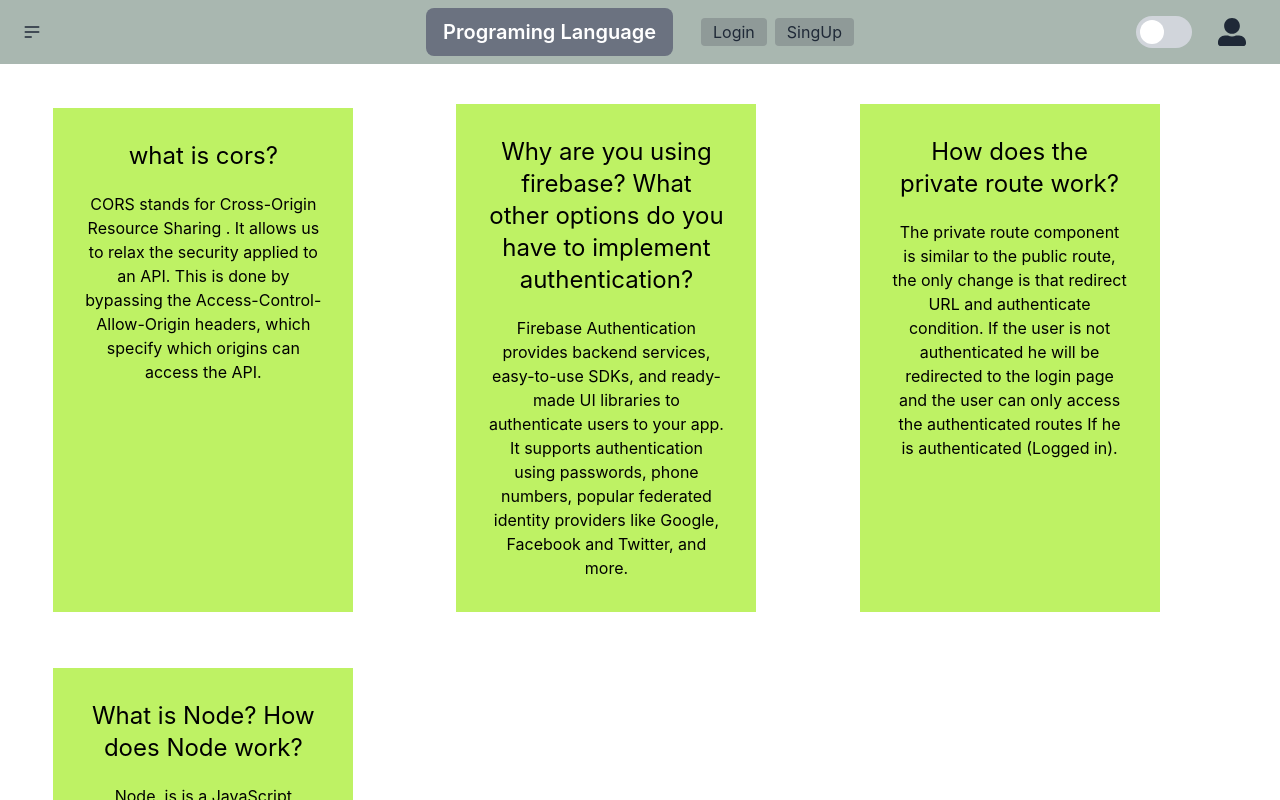
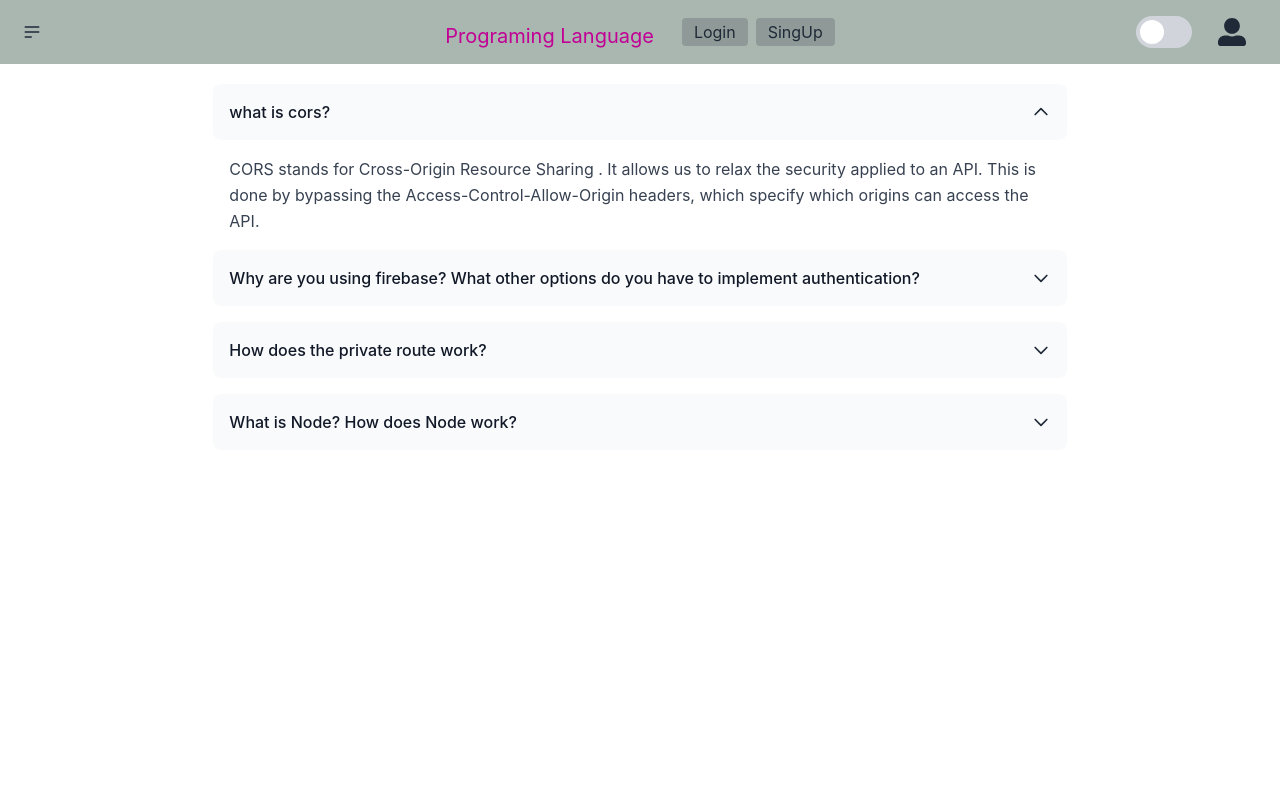
Before and after one commit to alow-akter/programing-language-client-10, a React (Create React App) app: page /blogs in a window 1280 px wide. Shown: the top 800 px of the page. Built offline with nearby package versions, Linux system fonts and the light colour scheme; no server answers.

Commit message:
authenticaiton part commit

```diff
--- a/src/All-Couse/Blogs/Blogs.js
+++ b/src/All-Couse/Blogs/Blogs.js
@@ -2,31 +2,125 @@ import React from 'react';
 
 const Blogs = () => {
     return (
-        <div className='grid lg:grid-cols-3 w-11/12 mx-auto gap-9 mt-5' >
-            <div className='text-center w-[300px] h-[400] bg-lime-300 p-8 text-black mt-6'>
-                <h1 className='text-2xl'>what is cors?</h1>
-                <p className='mt-5'>
+        <div className='lg:w-8/12 mx-auto gap-9 mt-5' >
+
+            <div class="space-y-4">
+                <details class="group" open>
+                    <summary
+                        class="flex cursor-pointer items-center justify-between rounded-lg bg-gray-50 p-4"
+                    >
+                        <h2 class="font-medium text-gray-900">
+                            what is cors?
+                        </h2>
+
+                        <svg
+                            class="ml-1.5 h-5 w-5 flex-shrink-0 transition duration-300 group-open:-rotate-180"
+                            xmlns="http://www.w3.org/2000/svg"
+                            fill="none"
+                            viewBox="0 0 24 24"
+                            stroke="currentColor"
+                        >
+                            <path
+                                stroke-linecap="round"
+                                stroke-linejoin="round"
+                                stroke-width="2"
+                                d="M19 9l-7 7-7-7"
+                            />
+                        </svg>
+                    </summary>
+
+                    <p class="mt-4 px-4 leading-relaxed text-gray-700">
                         CORS stands for Cross-Origin Resource Sharing . It allows us to relax the security applied to an API. This is done by bypassing the Access-Control-Allow-Origin headers, which specify which origins can access the API.
                     </p>
-            </div>
-            <div className='text-center w-[300px] h-[400] bg-lime-300 p-8  text-black mt-5'>
-                <h1 className='text-2xl'>Why are you using firebase? What other options do you have to implement authentication?</h1>
-                <p className='mt-5'>
+                </details>
+
+                <details class="group">
+                    <summary
+                        class="flex cursor-pointer items-center justify-between rounded-lg bg-gray-50 p-4"
+                    >
+                        <h2 class="font-medium text-gray-900">
+                            Why are you using firebase? What other options do you have to implement authentication?
+                        </h2>
+
+                        <svg
+                            class="ml-1.5 h-5 w-5 flex-shrink-0 transition duration-300 group-open:-rotate-180"
+                            xmlns="http://www.w3.org/2000/svg"
+                            fill="none"
+                            viewBox="0 0 24 24"
+                            stroke="currentColor"
+                        >
+                            <path
+                                stroke-linecap="round"
+                                stroke-linejoin="round"
+                                stroke-width="2"
+                                d="M19 9l-7 7-7-7"
+                            />
+                        </svg>
+                    </summary>
+
+                    <p class="mt-4 px-4 leading-relaxed text-gray-700">
                         Firebase Authentication provides backend services, easy-to-use SDKs, and ready-made UI libraries to authenticate users to your app. It supports authentication using passwords, phone numbers, popular federated identity providers like Google, Facebook and Twitter, and more.
                     </p>
-            </div>
-            <div className='text-center w-[300px] h-[400] bg-lime-300 p-8  text-black mt-5'>
-                <h1 className='text-2xl'>How does the private route work?</h1>
-                <p className='mt-5'>
+                </details>
+
+                <details class="group">
+                    <summary
+                        class="flex cursor-pointer items-center justify-between rounded-lg bg-gray-50 p-4"
+                    >
+                        <h2 class="font-medium text-gray-900">
+                            How does the private route work?
+                        </h2>
+
+                        <svg
+                            class="ml-1.5 h-5 w-5 flex-shrink-0 transition duration-300 group-open:-rotate-180"
+                            xmlns="http://www.w3.org/2000/svg"
+                            fill="none"
+                            viewBox="0 0 24 24"
+                            stroke="currentColor"
+                        >
+                            <path
+                                stroke-linecap="round"
+                                stroke-linejoin="round"
+                                stroke-width="2"
+                                d="M19 9l-7 7-7-7"
+                            />
+                        </svg>
+                    </summary>
+
+                    <p class="mt-4 px-4 leading-relaxed text-gray-700">
                         The private route component is similar to the public route, the only change is that redirect URL and authenticate condition. If the user is not authenticated he will be redirected to the login page and the user can only access the authenticated routes If he is authenticated (Logged in).
                     </p>
-            </div>
-            <div className='text-center w-[300px] h-[400] bg-lime-300 p-8  text-black mt-5'>
-                <h1 className='text-2xl'>What is Node? How does Node work?</h1>
-                <p className='mt-5'>
+                </details>
+                <details class="group">
+                    <summary
+                        class="flex cursor-pointer items-center justify-between rounded-lg bg-gray-50 p-4"
+                    >
+                        <h2 class="font-medium text-gray-900">
+                            What is Node? How does Node work?
+                        </h2>
+
+                        <svg
+                            class="ml-1.5 h-5 w-5 flex-shrink-0 transition duration-300 group-open:-rotate-180"
+                            xmlns="http://www.w3.org/2000/svg"
+                            fill="none"
+                            viewBox="0 0 24 24"
+                            stroke="currentColor"
+                        >
+                            <path
+                                stroke-linecap="round"
+                                stroke-linejoin="round"
+                                stroke-width="2"
+                                d="M19 9l-7 7-7-7"
+                            />
+                        </svg>
+                    </summary>
+
+                    <p class="mt-4 px-4 leading-relaxed text-gray-700">
                         Node. js is a JavaScript runtime environment that achieves low latency and high throughput by taking a “non-blocking” approach to serving requests. In other words, Node. js wastes no time or resources on waiting for I/O requests to return.
                     </p>
+                </details>
             </div>
+
         </div>
     );
 };
--- a/src/All-Couse/CheckOut/CheckOut.js
+++ b/src/All-Couse/CheckOut/CheckOut.js
@@ -1,8 +1,7 @@
-import React, { useContext } from 'react';
-import { AuthContext } from '../../Context/AuthProvider/AuthProvider';
+import React from 'react';
+
 
 const CheckOut = () => {
-    const { user } = useContext(AuthContext)
     return (
         <div className='w-4/12 mx-auto mt-8'>
             <div className="flex flex-col justify-center max-w-xs p-6 shadow-md rounded-xl sm:px-12 bg-orange-400 font-semibold">
--- a/src/All-Couse/Course/Course.js
+++ b/src/All-Couse/Course/Course.js
@@ -18,12 +18,12 @@ const Course = () => {
     return (
         <div>
             <div className='grid lg:grid-cols-9'>
-                <div className='grid grid-cols-2 col-span-7 gap-10  bg-white'>
+                <div className='grid lg:grid-cols-2 col-span-7 justify-center lg:gap-10  bg-white'>
                     {
                         course.map(card => <SingleCard key={card._id} card={card}></SingleCard>)
                     }
                 </div>
-                <div className='grid grid-cols-1 col-span-2 bg-red-500'>
+                <div className='grid grid-cols-1 col-span-2 bg-[#a4b9ce]'>
                     <ul>
                         {
                             courses.map((java, idx) => <SelectedCard key={idx} java={java}></SelectedCard>)
--- a/src/All-Couse/SingleCard/SingleCard.js
+++ b/src/All-Couse/SingleCard/SingleCard.js
@@ -8,7 +8,7 @@ const SingleCard = ({ card }) => {
 
     return (
         <div className='w-10/12 mx-auto m-2'>
-            <div className="card w-[350px] h-[500px] shadow-xl  bg-[#D6A7C4] text-black">
+            <div className="card lg:w-[350px] lg:h-[500px] shadow-xl  bg-[#A9B7AF] text-black">
                 <figure className="px-10 pt-10">
                     <img src={image_url} alt="Shoes" className="w-[300px] h-[200px]" />
                 </figure>
--- a/src/Shered/Header/Header.js
+++ b/src/Shered/Header/Header.js
@@ -27,7 +27,8 @@ const Header = () => {
                     </div>
                 </div>
                 <div className="navbar-center gap-5">
-                    <Link to="/home" className="btn btn-ghost normal-case text-xl bg-gray-500 text-white ">Programing Language </Link>
+                    <Link to="/home" className=" normal-case text-xl text-white hidden lg:block"><p className='pt-2 text-[#C20095]'>Programing Language</p>
+                    </Link>
                     <div>
                         {
                             user?.uid ?
@@ -56,6 +57,7 @@ const Header = () => {
                         <span className="absolute inset-0 rounded-full bg-gray-300 transition peer-checked:bg-slate-900"></span>
 
                         <span className="absolute inset-0 m-1 h-6 w-6 rounded-full bg-white transition peer-checked:translate-x-6"></span>
+
                     </label>
                     <FaUserAlt className='w-20 h-7'></FaUserAlt>
                 </div>
```
Lines whose indentation alone changed are shown as unchanged.
